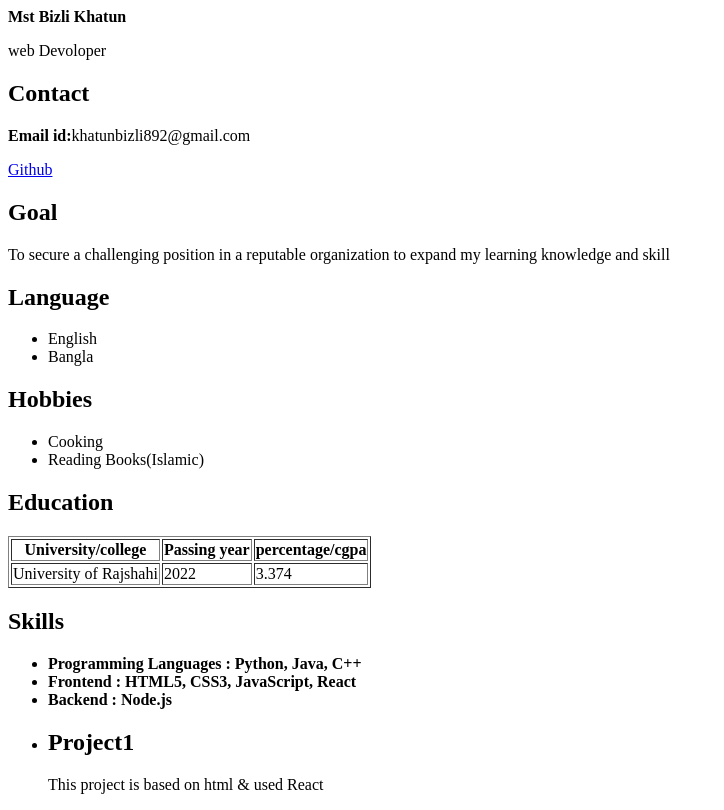
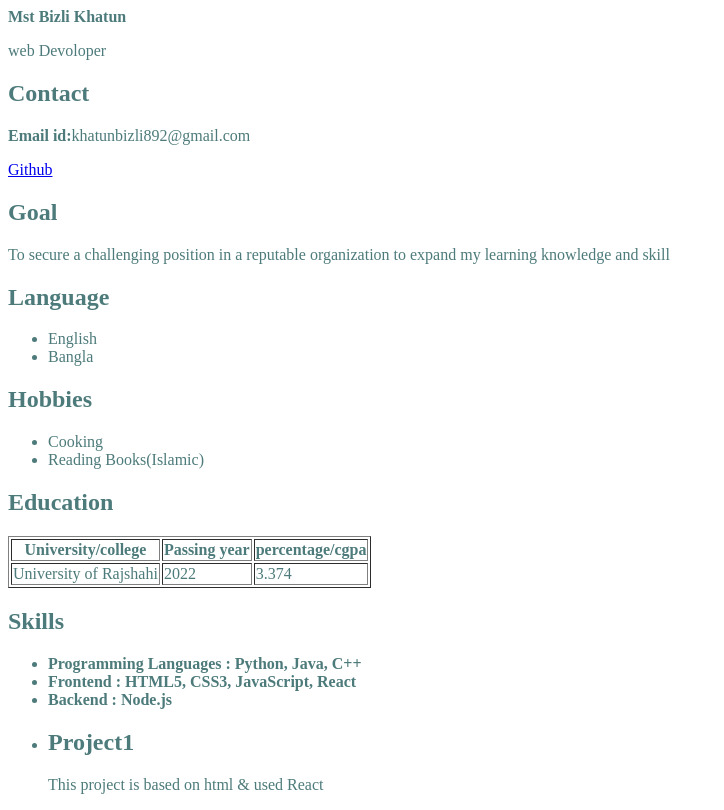
Before and after one commit to BizliCSE123/BizliCSE123.github.io, a plain HTML site: page index.html in a window 1280 px wide. Shown: the whole page, without its empty margins (0-724 px from the left). Drawn offline with Linux system fonts and the light colour scheme.

Commit message:
first commit

```diff
--- a/index.html
+++ b/index.html
@@ -2,6 +2,7 @@
 <head>
 	<meta charset="utf-8">
 	<meta name="viewport" content="width=device-width, initial-scale=1">
+    <link rel="stylesheet" href="style.css">
 	<title>My Curricullam Vitae</title>
 </head>
 <body>
--- /dev/null
+++ b/style.css
@@ -0,0 +1,3 @@
+body{
+    color:rgb(77, 122, 122);
+}
```
